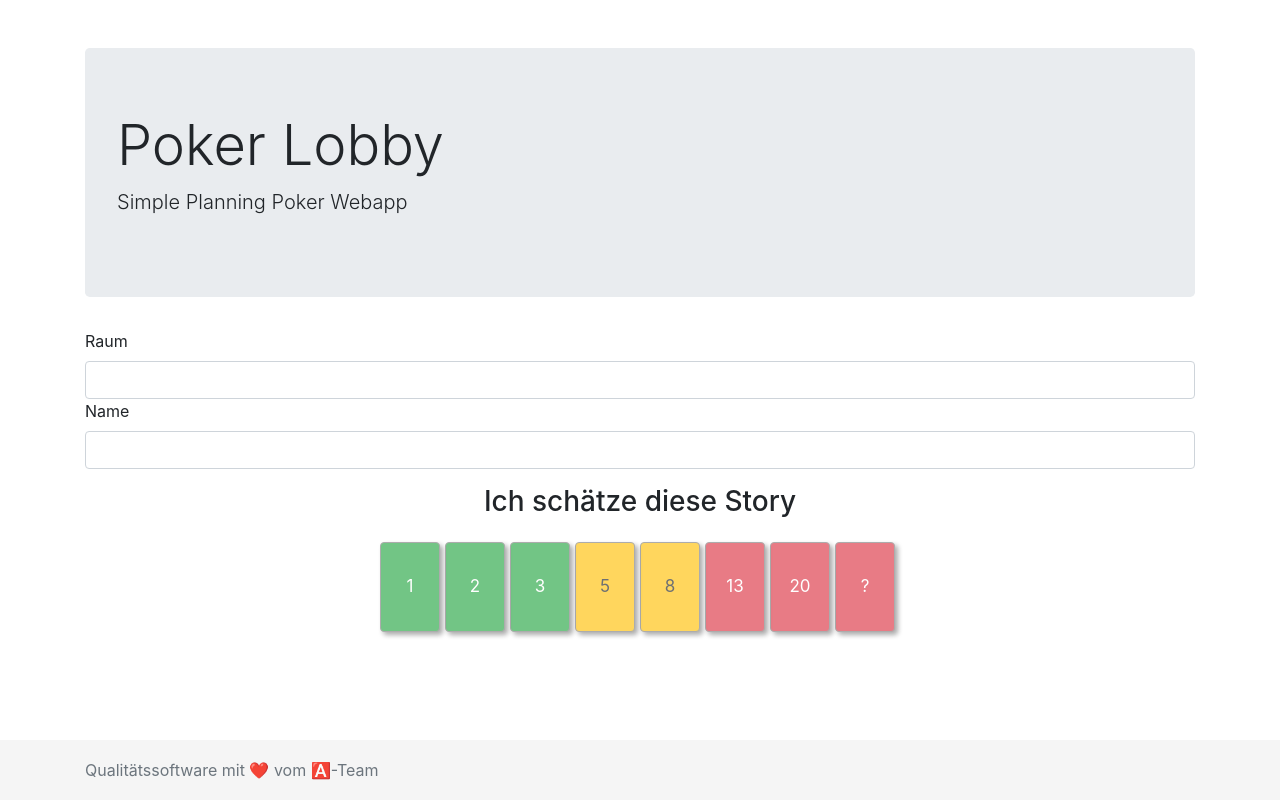
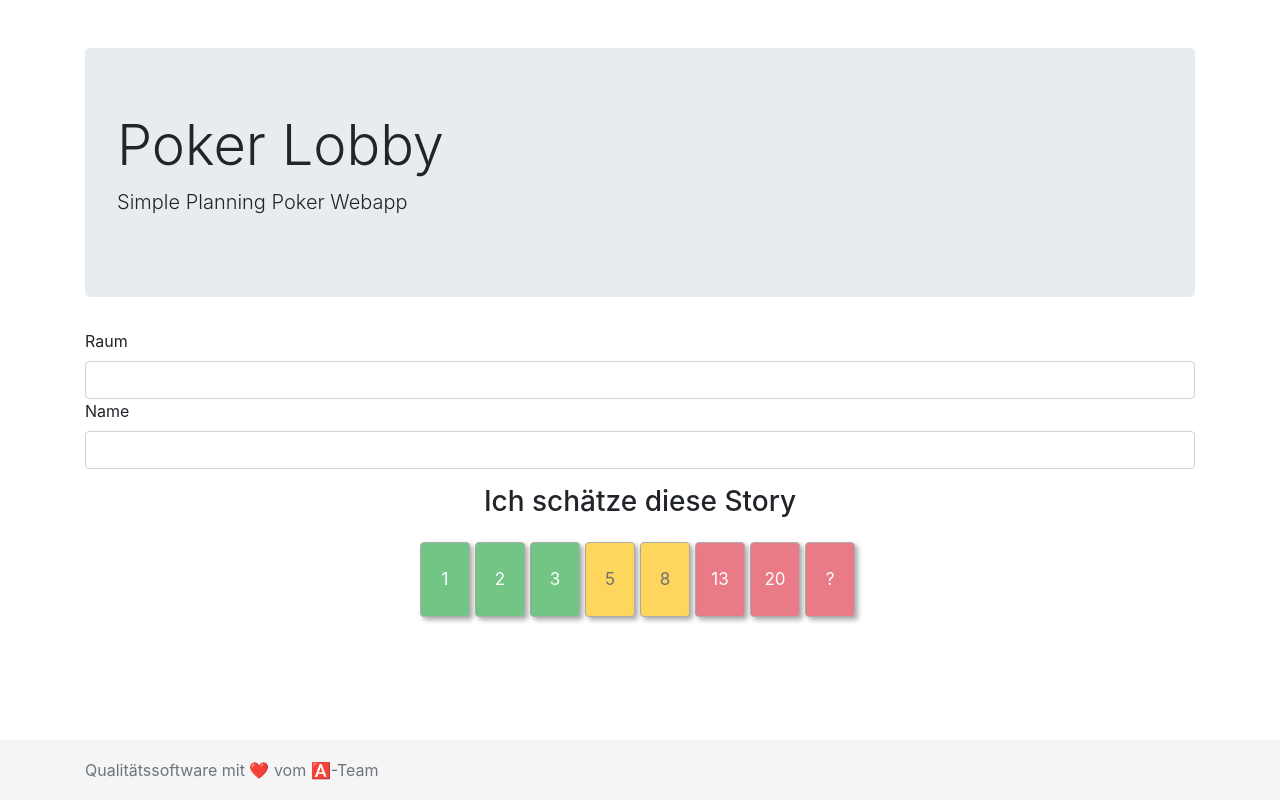
Before and after one commit to wam23/planningPoker, an Angular app: page / in a window 1280 px wide. Built offline with nearby package versions, Linux system fonts and the light colour scheme.

Commit message:
card size

```diff
--- a/src/app/poker-table/poker-table.component.css
+++ b/src/app/poker-table/poker-table.component.css
@@ -1,6 +1,6 @@
 .btn {
-  width: 60px;
-  height: 90px;
+  width: 50px;
+  height: 75px;
   margin-right: 5px;
   border: grey solid 1px;
   box-shadow: 3px 3px 5px rgba(0, 0, 0, 0.5);
```
